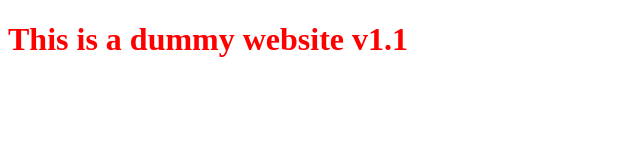
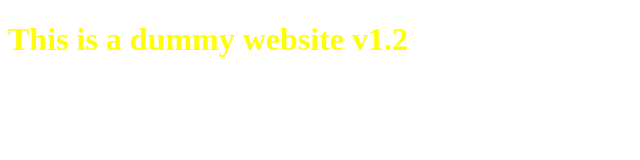
Before and after one commit to pranaygupta1988/jenkins-demo, a plain HTML site: page index.html in a window 1280 px wide. Shown: the whole page, without its empty margins (0-640 px from the left). Drawn offline with Linux system fonts and the light colour scheme.

Commit message:
Second Commit

```diff
--- a/index.html
+++ b/index.html
@@ -9,11 +9,11 @@
     <title>website</title>
     <style>
       h1 {
-        color: red;
+        color: yellow;
       }
     </style>
   </head>
   <body>
-    <h1>This is a dummy website v1.1</h1>
+    <h1>This is a dummy website v1.2</h1>
   </body>
 </html>
```
